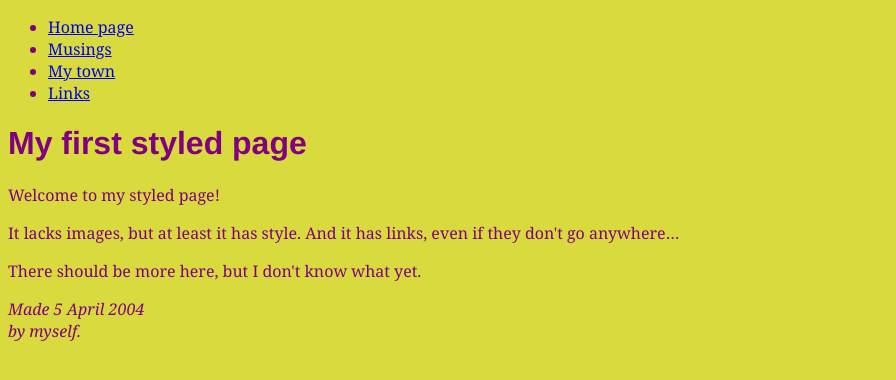
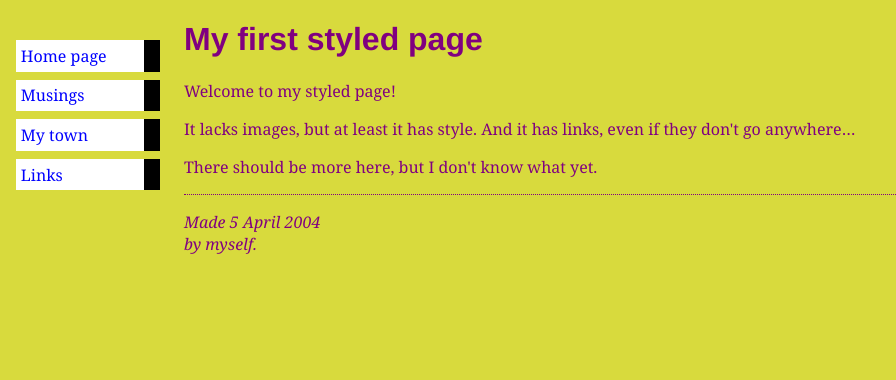
Before and after one commit to sheawsy19/Creativeinteractiondesign_2024Spring, a plain HTML site: page exercise3.html in a window 1280 px wide. Shown: the whole page, without its empty margins (0-896 px from the left). Drawn offline with Linux system fonts and the light colour scheme.

Commit message:
execise3 in class

```diff
--- a/exercise3.html
+++ b/exercise3.html
@@ -3,20 +3,11 @@
   <head>
     <meta charset="utf-8">
     <title>My first styled page</title>
-    <style type="text/css">
-  body {
-    font-family: Georgia, "Times New Roman",
-          Times, serif;
-    color: purple;
-    background-color: #d8da3d }
-    h1 {
-    font-family: Helvetica, Geneva, Arial,
-          SunSans-Regular, sans-serif }
-  </style>
+    <link rel="stylesheet" href="mystyle.css">
   </head>
   <body>
     <!-- 网站导航菜单 -->
-    <ul>
+    <ul class="navbar">
       <li><a href="index.html">Home page</a></li>
       <li><a href="musings.html">Musings</a></li>
       <li><a href="town.html">My town</a></li>
--- /dev/null
+++ b/mystyle.css
@@ -0,0 +1,32 @@
+body {
+  padding-left: 11em;
+  font-family: Georgia, "Times New Roman",
+        Times, serif;
+  color: purple;
+  background-color: #d8da3d }
+ul.navbar {
+  list-style-type: none;
+  padding: 0;
+  margin: 0;
+  position: absolute;
+  top: 2em;
+  left: 1em;
+  width: 9em }
+ul.navbar li {
+  background: white;
+  margin: 0.5em 0;
+  padding: 0.3em;
+  border-right: 1em solid black }
+ul.navbar a {
+ text-decoration: none }
+a:link {
+ color: blue }
+a:visited {
+ color: purple }
+h1 {
+  font-family: Helvetica, Geneva, Arial,
+        SunSans-Regular, sans-serif }
+address {
+  margin-top: 1em;
+  padding-top: 1em;
+  border-top: thin dotted }
```
Also changed, not shown: exercise1.html (+1 -1 lines), exercise4.html (added, +32 -0 lines).
